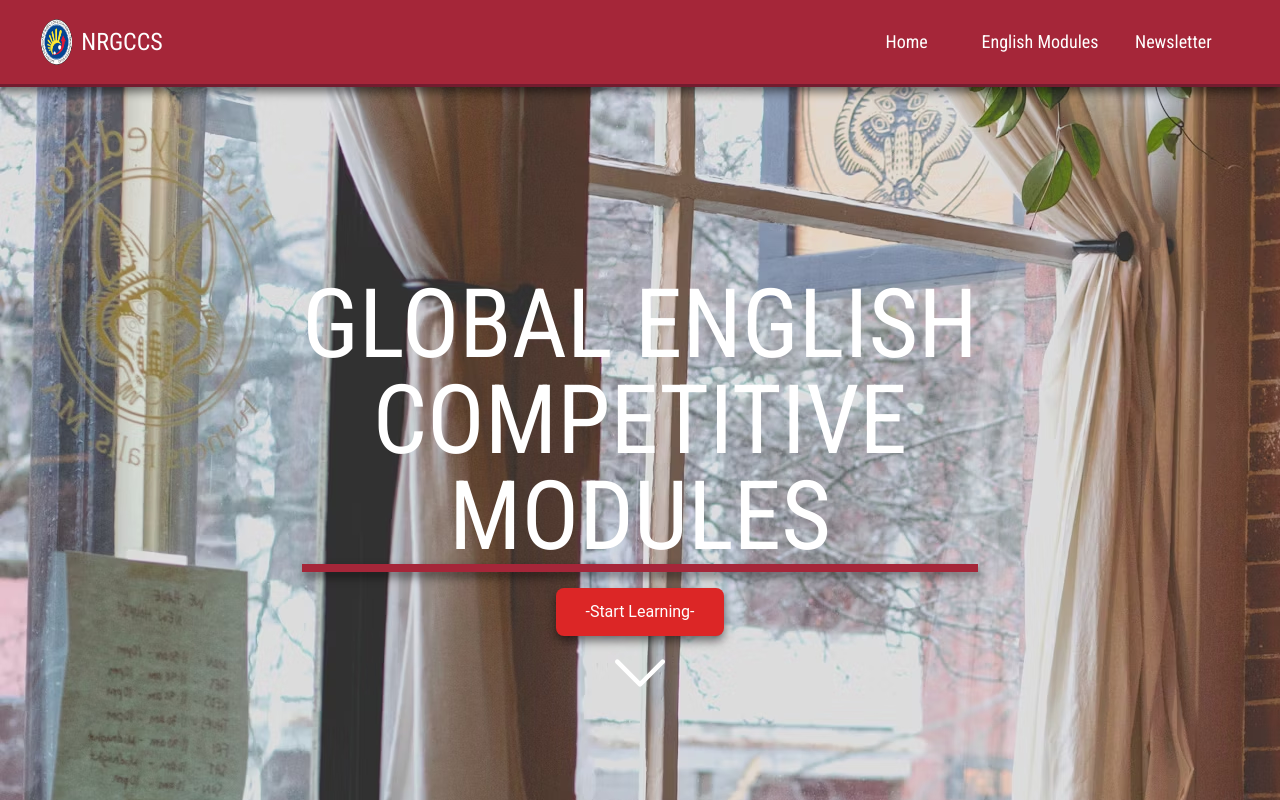
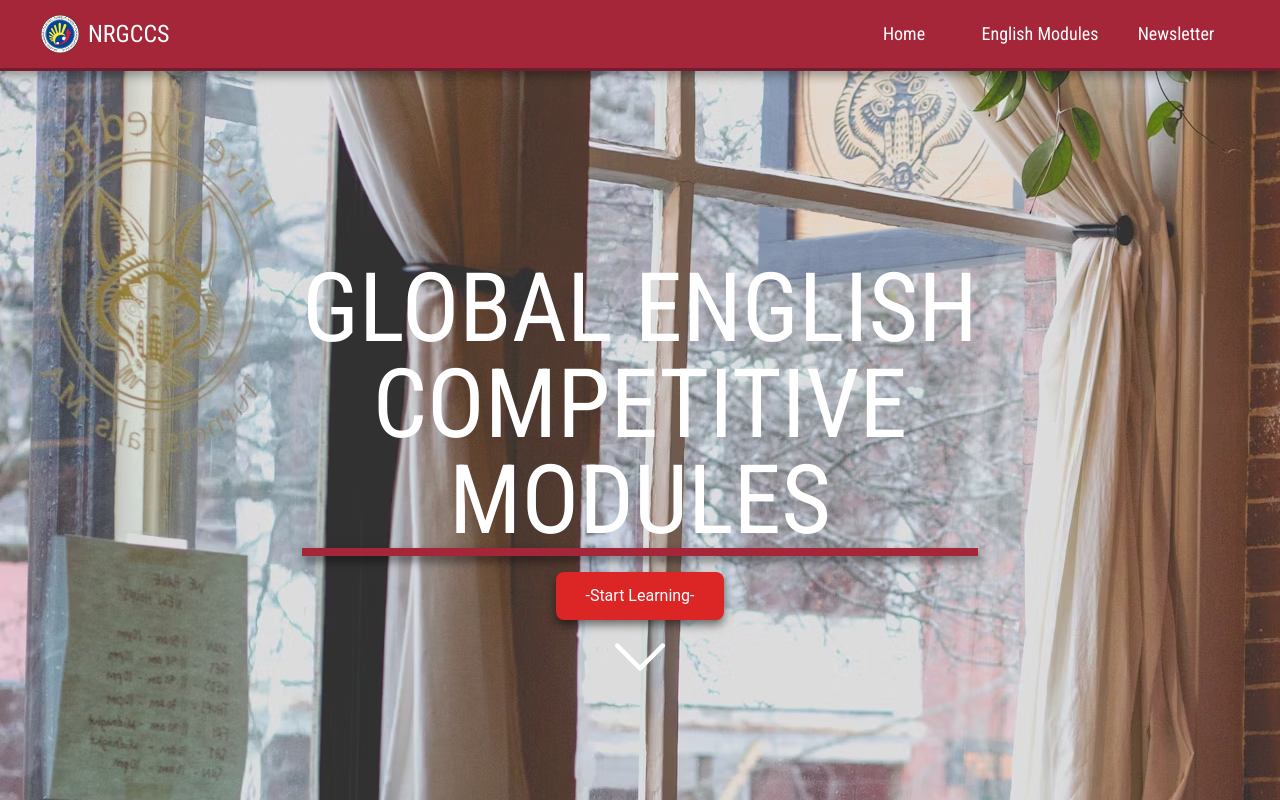
Before and after one commit to emmanuel-joseph-22/NRGCCS, a Vue app: page /home in a window 1280 px wide. Shown: the top 800 px of the page. Built offline with nearby package versions, Linux system fonts and the light colour scheme.

Commit message:
minor front end updates

```diff
--- a/src/components/nav_bar.vue
+++ b/src/components/nav_bar.vue
@@ -1,54 +1,54 @@
 <template>
-    <nav class="w-full flex px-10 h-auto sticky top-0 z-40 py-2"
+    <nav class="w-full flex px-10 h-auto sticky top-0 z-40"
 
     style="
     background-color: #A52639;
     border-bottom: 3px solid #721c2f;
-    filter: drop-shadow(0 5px 5px rgb(0 0 0 / 0.5));
+    filter: drop-shadow(0 5px 5px rgb(0 0 0 / 0.3));
     ">
-
-        <ul class="flex text-white gap-2 w-full items-center">
-            <li class="flex item-centerflex-row w-1/12 font-roboto-condensed text-2xl gap-2">
-                <img class="w-1/3 h-auto" src="/logo/NRGCCS.png" alt="">
+        <ul class="flex text-white gap-2 w-full items-center text-center font-roboto-condensed">
+            <li class="flex w-1/12 gap-2 items-center">
+                <img style="width: 40px; height: 40px;" src="/logo/NRGCCS.png" alt="">
                 <a href="https://ieducationphl.ched.gov.ph/nrgccs/" target="_blank" class="flex items-center">
-                    <span class="py-2">NRGCCS</span>
+                    <span class="py-2 text-2xl">NRGCCS</span>
                 </a>
             </li>
 
-            <div class="ml-auto flex w-4/12">
-                <router-link :to="{ name: 'home' }" class="w-4/12 hover:bg-red-500 hover:scale-125 ease-in-out duration-100">
+            <div class="ml-auto flex w-4/12 items-center gap-2">
+                <router-link :to="{ name: 'home' }" class="w-4/12 hover:bg-red-500 ease-in-out duration-100">
                     <li
-                        class="py-5 text-center font-roboto-condensed text-lg" >
+                        class="py-5 text-center text-lg" >
                         Home
                     </li>
+
                 </router-link>
 
                 <li
                     @mouseover="toggleMenu=true" @mouseleave="toggleMenu=false"
-                    class="py-5 w-4/12 hover:bg-red-500 hover:scale-125 duration-100 text-center font-roboto-condensed text-lg cursor-pointer">
+                    class="py-5 w-4/12 hover:bg-red-500 duration-100 text font-roboto-condensed text-lg cursor-pointer">
                     English Modules
                     <div class="module_menu absolute text-customRed px-3" v-if="toggleMenu">
                         <router-link :to="{ name: 'module1' }" class="w-full">
                             <li
-                                class="py-2 flex text-center font-roboto-condensed" >
+                                class="py-2 flex text-left font-roboto-condensed" >
                                 English for Academic Purposes
                             </li>
                         </router-link>
                         <router-link :to="{ name: 'module2' }" class="w-full">
                             <li
-                                class="py-2 flex text-center font-roboto-condensed" >
+                                class="py-2 flex text-left font-roboto-condensed" >
                                 Everyday English
                             </li>
                         </router-link>
                         <router-link :to="{ name: 'module3' }" class="w-full">
                             <li
-                                class="py-2 flex text-center font-roboto-condensed" >
+                                class="py-2 flex text-left font-roboto-condensed" >
                                 English for Professional Communication
                             </li>
                         </router-link>
                         <router-link :to="{ name: 'module4' }" class="w-full">
                             <li
-                                class="py-2 flex text-center font-roboto-condensed" >
+                                class="py-2 flex text-left font-roboto-condensed" >
                                 English for Global and Intercultural Communication
                             </li>
                         </router-link>
@@ -61,9 +61,9 @@
                         ABOUT US
                     </li>
                 </router-link> -->
-                <router-link :to="{ name: 'newsletter' }" class="w-4/12 hover:bg-red-500 hover:scale-125 ease-in-out	duration-100">
+                <router-link :to="{ name: 'newsletter' }" class="w-4/12 hover:bg-red-500 ease-in-out	duration-100">
                     <li
-                        class="py-5 text-center font-roboto-condensed text-lg" >
+                        class="py-5 mx-auto text-center text-lg" >
                         Newsletter
                     </li>
                 </router-link>
--- a/src/views/HomeView.vue
+++ b/src/views/HomeView.vue
@@ -17,7 +17,7 @@
         </router-link>
 
     <div class="flex justify-center">
-        <a href = "#overview">
+        <a href="#overview" class=" hover:scale-125 transition duration-500">
             <svg fill="#FFF" height="50px" width="50px"
                 viewBox="0 0 330 330" xml:space="preserve">
                 <path id="XMLID_225_" d="M325.607,79.393c-5.857-5.857-15.355-5.858-21.213,0.001l-139.39,139.393L25.607,79.393
--- a/tailwind.config.js
+++ b/tailwind.config.js
@@ -12,6 +12,7 @@ export default {
         customRed: '#A52639',
         footerRed: '#721C2F',
         redBtn: '#DD3745',
+        accentBlue: '#6787e9',
       }
     },
   },
```
